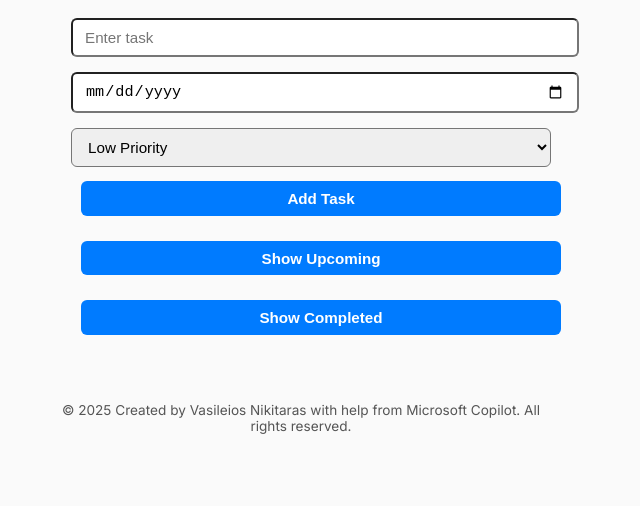
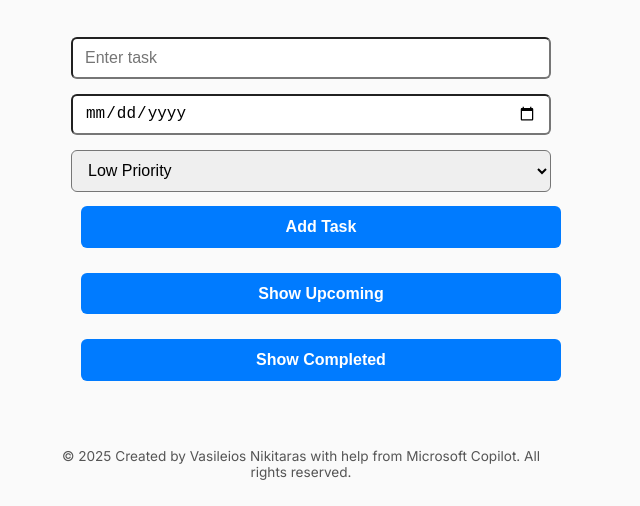
Before and after one commit to vasilisnikitaras/task-manager-app, a plain HTML site: page index.html in a window 1280 px wide. Shown: the part 302-808 px from the top of the page, without its empty margins (339-979 px from the left). Drawn offline with Linux system fonts and the light colour scheme.

Commit message:
Update style.css

```diff
--- a/style.css
+++ b/style.css
@@ -285,3 +285,23 @@ body.dark-theme {
 .dark-theme .completed {
   color: #777;
 }
+
+/* Consistent input + select styling */
+input[type="text"],
+input[type="date"],
+select {
+  width: 100%;
+  padding: 0.5rem 0.75rem;
+  font-size: 1rem;
+  box-sizing: border-box;
+  height: 2.6rem;
+  vertical-align: middle;
+}
+
+
+button {
+  padding: 0.5rem 0.75rem;
+  font-size: 1rem;
+  height: 2.6rem;
+  cursor: pointer;
+}
```
